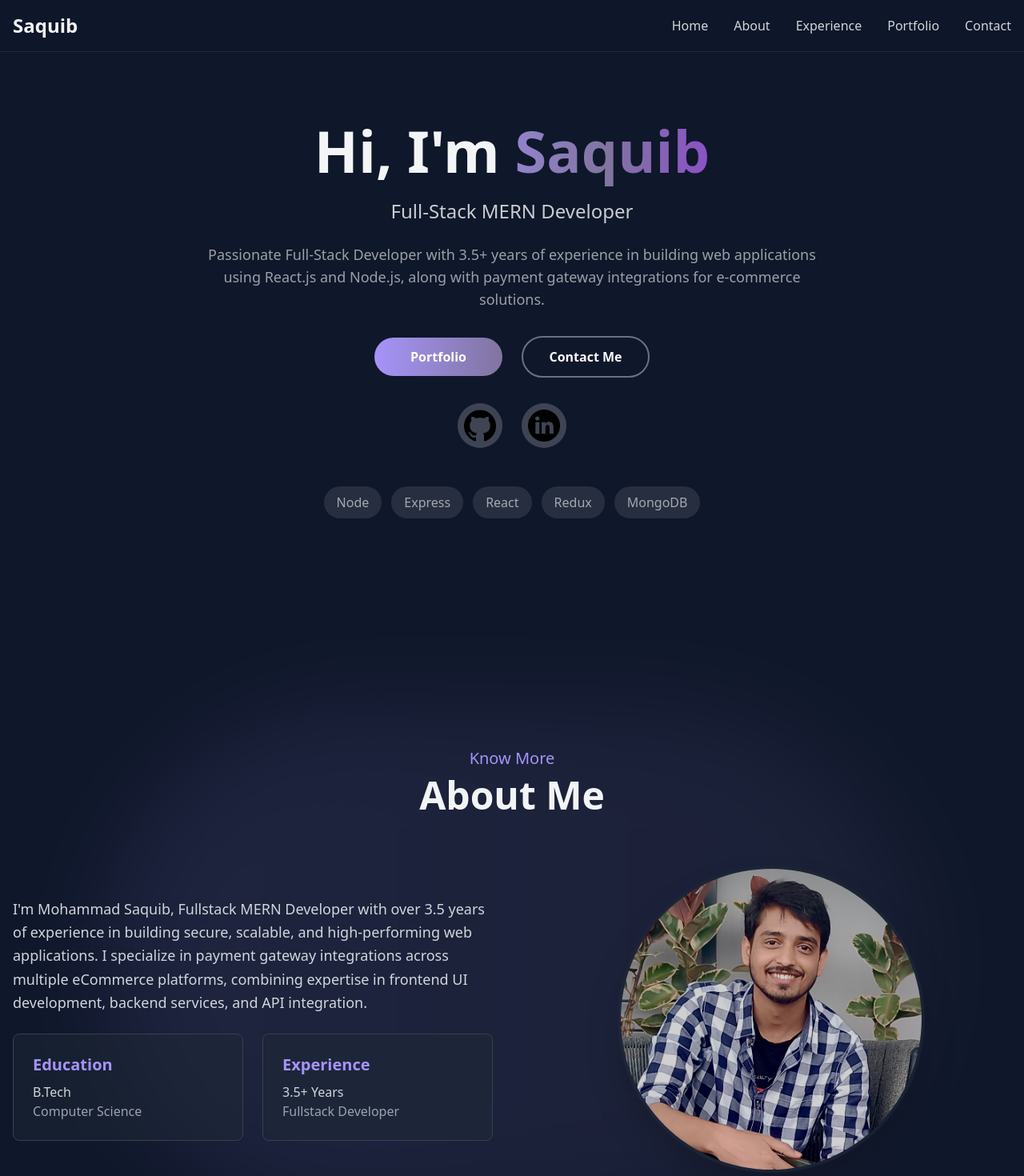
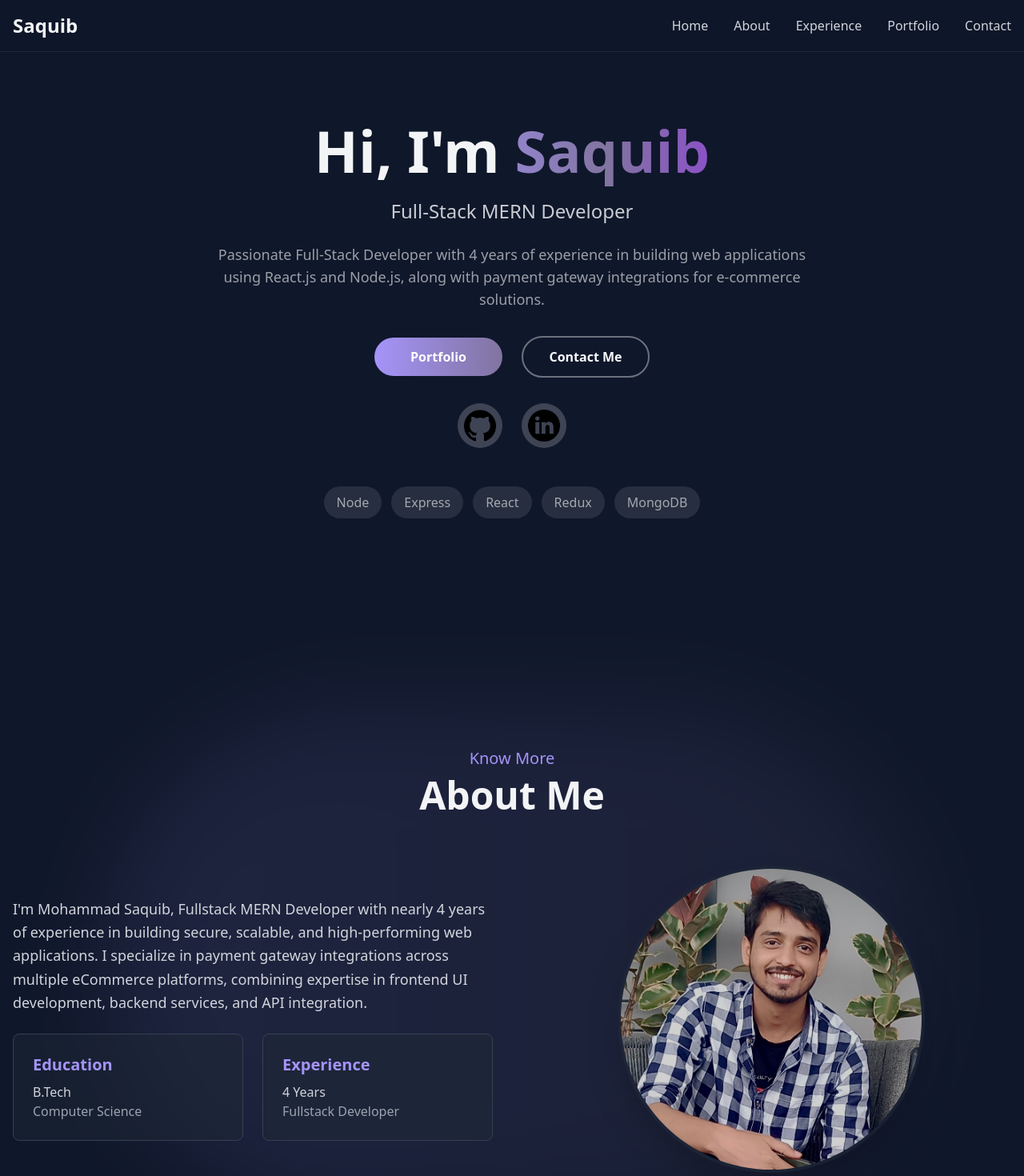
Before and after one commit to saquibshaikh14/saquibshaikh14, a React (Vite) app: page / in a window 1280 px wide. Shown: the top 1470 px of the page at 80% size. Built offline with nearby package versions, Linux system fonts and the light colour scheme.

Commit message:
[updated]

```diff
--- a/src/components/AboutSection.tsx
+++ b/src/components/AboutSection.tsx
@@ -12,7 +12,7 @@ const AboutSection = () => {
                 <div className="grid md:grid-cols-2 gap-12 items-center">
                     <div className="order-last md:order-first space-y-6" data-aos="fade-right">
                         <p className="text-lg text-gray-300 leading-relaxed">
-                            I'm Mohammad Saquib, Fullstack MERN Developer with over 3.5 years of experience in building secure, scalable, and high-performing web applications. I specialize in payment gateway integrations across multiple eCommerce platforms, combining expertise in frontend UI development, backend services, and API integration.
+                            I'm Mohammad Saquib, Fullstack MERN Developer with nearly 4 years of experience in building secure, scalable, and high-performing web applications. I specialize in payment gateway integrations across multiple eCommerce platforms, combining expertise in frontend UI development, backend services, and API integration.
                         </p>
 
                         <div className="grid grid-cols-2 gap-6">
@@ -23,7 +23,7 @@ const AboutSection = () => {
                             </div>
                             <div className="p-6 bg-gray-800/50 rounded-lg border border-gray-700" data-aos="fade-up" data-aos-delay="300">
                                 <h4 className="text-primary font-semibold text-xl mb-2">Experience</h4>
-                                <p className="text-gray-300">3.5+ Years</p>
+                                <p className="text-gray-300">4 Years</p>
                                 <p className="text-gray-400">Fullstack Developer</p>
                             </div>
                         </div>
--- a/src/components/HeroSection.tsx
+++ b/src/components/HeroSection.tsx
@@ -10,7 +10,7 @@ const HeroSection = () => {
                     <div data-aos="fade-up" className="space-y-6">
                         <h1 className="text-4xl md:text-6xl lg:text-7xl font-bold">Hi, I'm <span className="bg-clip-text text-transparent bg-gradient-to-r from-primary via-secondary to-purple-600 animate-gradient">Saquib</span></h1>
                         <p className="text-light/80 text-xl md:text-2xl font-medium">Full-Stack MERN Developer</p>
-                        <p className="text-lg text-light/60 max-w-3xl mx-auto">Passionate Full-Stack Developer with 3.5+ years of experience in building web applications using React.js and Node.js, along with payment gateway integrations for e-commerce solutions.</p>
+                        <p className="text-lg text-light/60 max-w-3xl mx-auto">Passionate Full-Stack Developer with 4 years of experience in building web applications using React.js and Node.js, along with payment gateway integrations for e-commerce solutions.</p>
                     </div>
 
                     <div className="flex flex-wrap gap-6 justify-center items-center" data-aos="fade-up" data-aos-delay="200">
```
